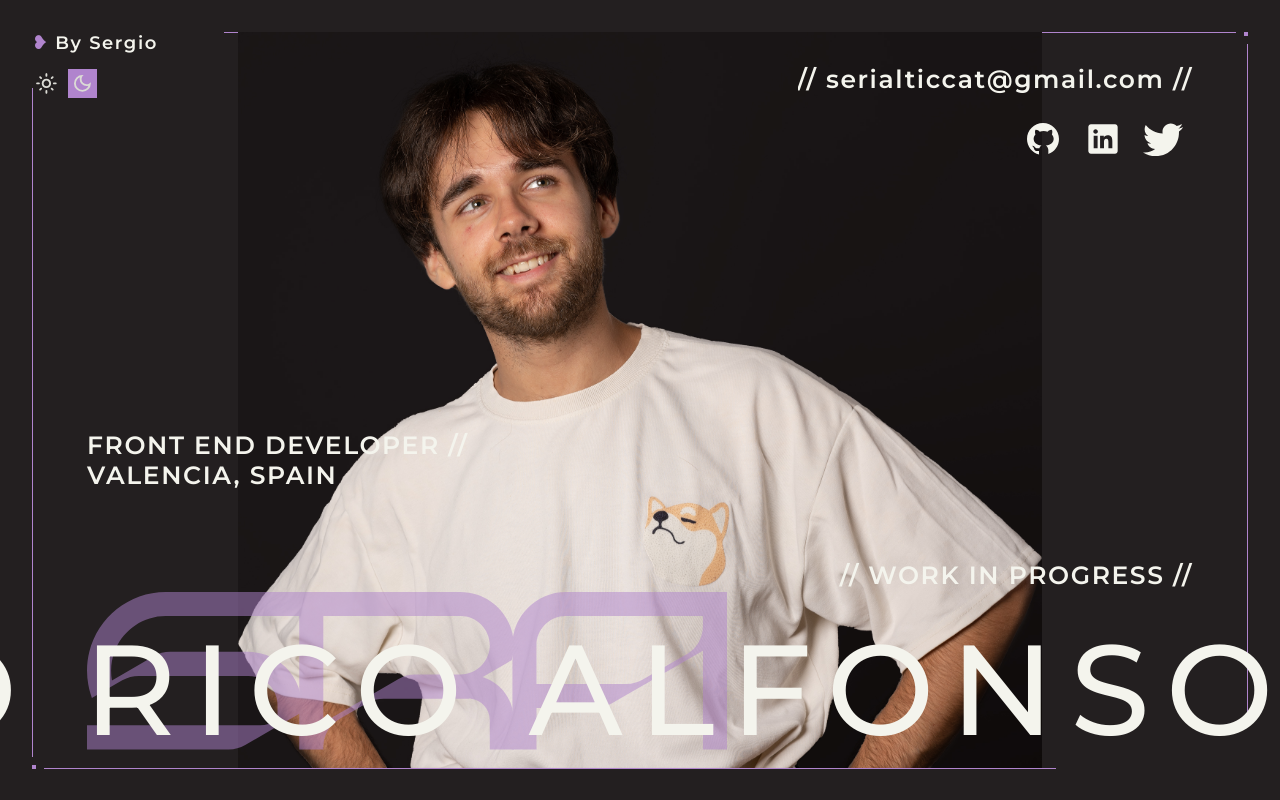
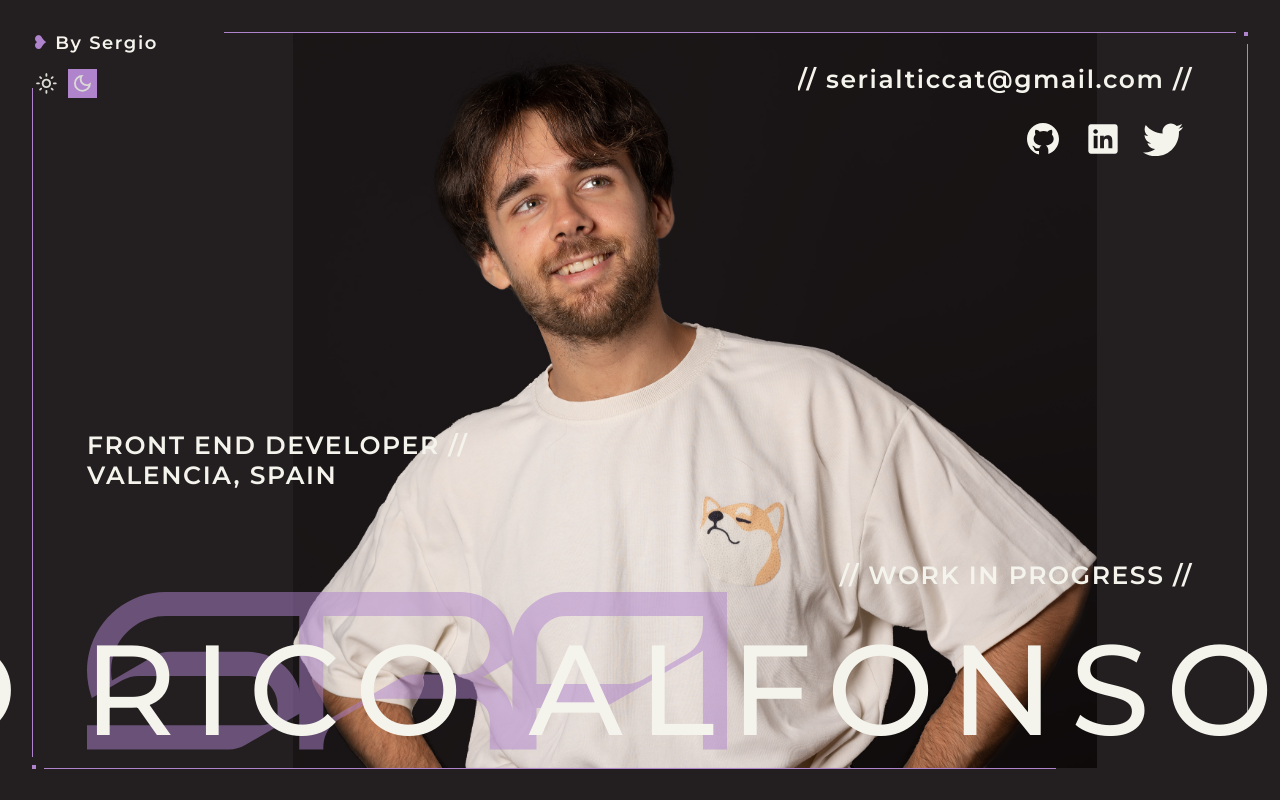
Before and after one commit to ticcat/web_repo, a Next.js app in the folder web/: page / in a window 1280 px wide. Built offline with nearby package versions, Linux system fonts and the light colour scheme.

Commit message:
Moved home landing background image to new div container

```diff
--- a/web/src/components/HomeSections/HomeLandingSection/HomeLanding.module.css
+++ b/web/src/components/HomeSections/HomeLandingSection/HomeLanding.module.css
@@ -66,7 +66,7 @@
   bottom: 0.9em;
   opacity: 50%;
   fill: rgb(var(--accent-1-rgb));
-  z-index: 2;
+  z-index: 5;
 }
 
 .carouselContainer {
@@ -104,16 +104,23 @@
 }
 
 .homeSection {
-  background-image: url("../../../../public/imgs/home_v0.1.jpg");
-  background-repeat: no-repeat;
-  background-position: center;
-  background-size: contain;
   position: relative;
   height: 100%;
   display: flex;
   flex-direction: column;
   justify-content: space-between;
   padding: var(--root-layout-padding) 55px 0px 55px;
+}
+.homeSection .me {
+  position: absolute;
+  background-image: url("../../../../public/imgs/home_v0.1.jpg");
+  background-repeat: no-repeat;
+  background-position: center;
+  background-size: contain;
+  width: 100%;
+  height: 100%;
+  top: 0;
+  z-index: -1;
 }
 .homeSection .topInfo {
   display: flex;
--- a/web/src/components/HomeSections/HomeLandingSection/HomeLanding.module.scss
+++ b/web/src/components/HomeSections/HomeLandingSection/HomeLanding.module.scss
@@ -9,7 +9,7 @@ $section-side-padding: 55px;
   bottom: 0.9em;
   opacity: 50%;
   fill: rgb(var(--accent-1-rgb));
-  z-index: 2;
+  z-index: 5;
 }
 
 .carouselContainer {
@@ -51,10 +51,6 @@ $section-side-padding: 55px;
 }
 
 .homeSection {
-  background-image: url("../../../../public/imgs/home_v0.1.jpg");
-  background-repeat: no-repeat;
-  background-position: center;
-  background-size: contain;
   position: relative;
   height: 100%;
   display: flex;
@@ -62,6 +58,18 @@ $section-side-padding: 55px;
   justify-content: space-between;
   padding: var(--root-layout-padding) $section-side-padding 0px
     $section-side-padding;
+
+  .me {
+    position: absolute;
+    background-image: url("../../../../public/imgs/home_v0.1.jpg");
+    background-repeat: no-repeat;
+    background-position: center;
+    background-size: contain;
+    width: 100%;
+    height: 100%;
+    top: 0;
+    z-index: -1;
+  }
 
   .topInfo {
     display: flex;
--- a/web/src/components/HomeSections/HomeLandingSection/HomeLandingSection.tsx
+++ b/web/src/components/HomeSections/HomeLandingSection/HomeLandingSection.tsx
@@ -43,6 +43,7 @@ function NameCarousel() {
 export default function HomeLandingSection() {
   return (
     <section id="homeLanding" className={styles.homeSection}>
+      <div className={styles.me}></div>
       <div id="topInfo" className={styles.topInfo}>
         <EmailButton></EmailButton>
         <SocialMediaButtons></SocialMediaButtons>
```
Also changed, not shown: 1 other file (tests, documents, lock files or other folders).
